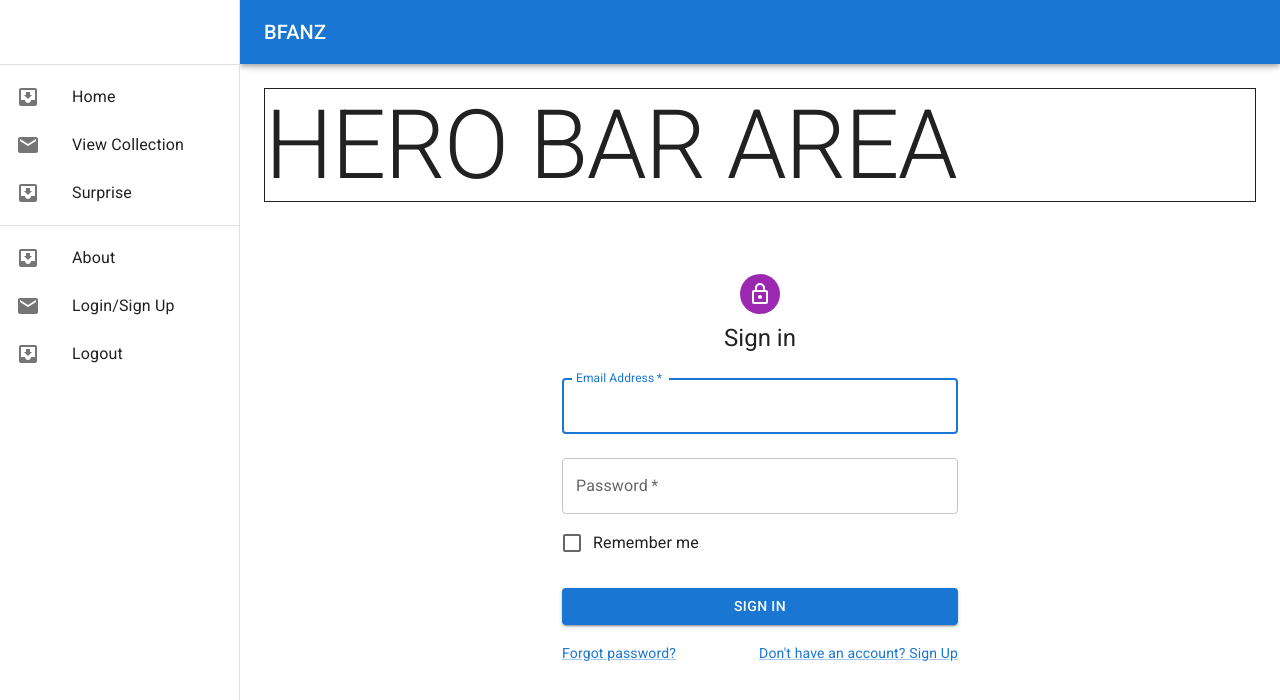
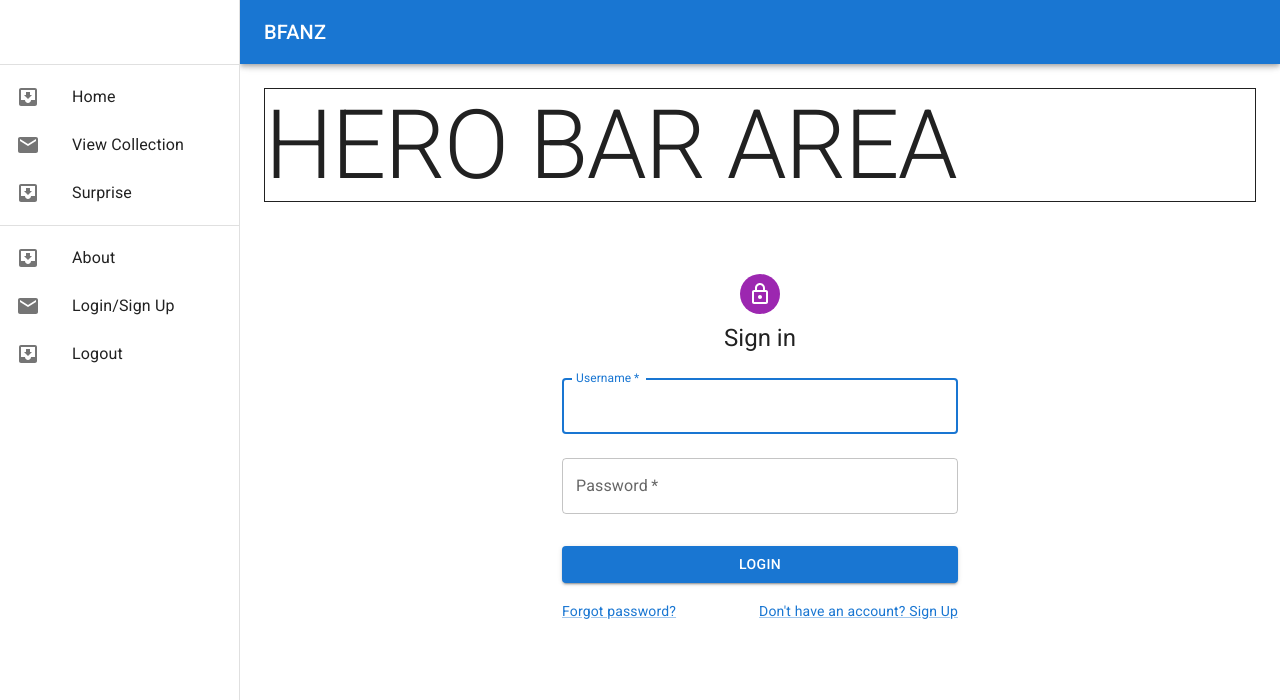
Before and after one commit to WilliamCrownover/bfanz, a React (Create React App) app in the folder client/: page / in a window 1280 px wide. Shown: the top 700 px of the page. Built offline with nearby package versions, Linux system fonts and the light colour scheme.

Commit message:
Created Login.js page component with form

```diff
--- a/client/package.json
+++ b/client/package.json
@@ -2,6 +2,7 @@
   "name": "client",
   "version": "0.1.0",
   "private": true,
+  "proxy": "http://localhost:3001",
   "dependencies": {
     "@emotion/react": "^11.4.1",
     "@emotion/styled": "^11.3.0",
--- a/client/src/pages/Login.js
+++ b/client/src/pages/Login.js
@@ -4,23 +4,38 @@ import Avatar from '@mui/material/Avatar';
 import Button from '@mui/material/Button';
 import CssBaseline from '@mui/material/CssBaseline';
 import TextField from '@mui/material/TextField';
-import FormControlLabel from '@mui/material/FormControlLabel';
-import Checkbox from '@mui/material/Checkbox';
 import Link from '@mui/material/Link';
 import Box from '@mui/material/Box';
 import LockOutlinedIcon from '@mui/icons-material/LockOutlined';
 import Container from '@mui/material/Container';
 import { createTheme, ThemeProvider } from '@mui/material/styles';
+import { useMutation } from '@apollo/client';
+import { LOGIN } from '../utils/mutations';
 
 const Login = () => {
-	const handleSubmit = (event) => {
+	const [loginUser] = useMutation( LOGIN );
+
+	const handleSubmit = async (event) => {
 		event.preventDefault();
-		const data = new FormData(event.currentTarget);
-		// eslint-disable-next-line no-console
-		console.log({
-			email: data.get('email'),
-			password: data.get('password'),
-		});
+		const formData = new FormData(event.currentTarget);
+
+		try {
+			const { data } = await loginUser( {
+				variables: {
+					username: formData.get('username'),
+					password: formData.get('password')
+				}
+			});
+
+			if ( !data ) {
+				throw new Error( 'something went wrong!' );
+			}
+
+			console.log(data);
+
+		} catch ( err ) {
+			console.error( err );
+		}
 	};
 
 	const theme = createTheme();
@@ -54,10 +69,10 @@ const Login = () => {
 								margin="normal"
 								required
 								fullWidth
-								id="email"
-								label="Email Address"
-								name="email"
-								autoComplete="email"
+								id="username"
+								label="Username"
+								name="username"
+								autoComplete="username"
 								autoFocus
 							/>
 							<TextField
@@ -70,17 +85,13 @@ const Login = () => {
 								id="password"
 								autoComplete="current-password"
 							/>
-							<FormControlLabel
-								control={<Checkbox value="remember" color="primary" />}
-								label="Remember me"
-							/>
 							<Button
 								type="submit"
 								fullWidth
 								variant="contained"
 								sx={{ mt: 3, mb: 2 }}
 							>
-								Sign In
+								Login
 							</Button>
 							<Grid container>
 								<Grid item xs>
```
